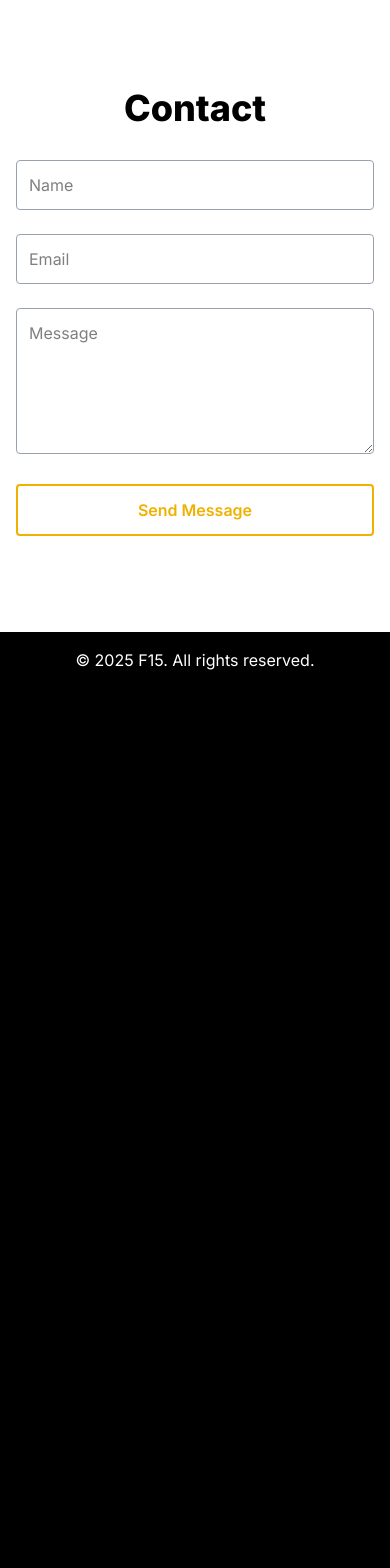
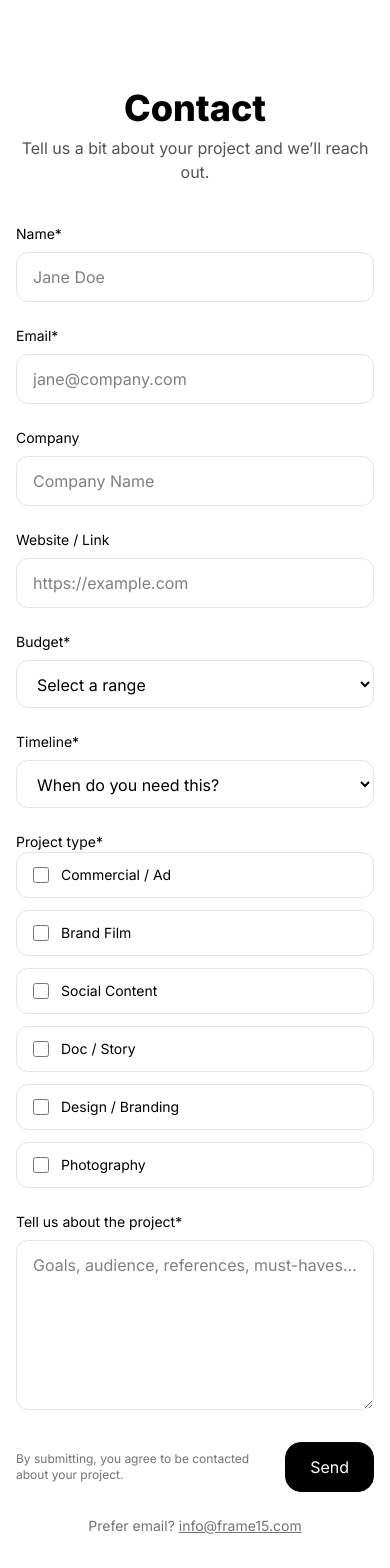
Before and after one commit to mattbajor1/Frame-15-Website, a React (Vite) app: page / in a window 390 px wide. Shown: the part 5460-7028 px from the top of the page. Before the commit the page ends 6148 px from the top, so only its background shows below. Built offline with nearby package versions, Linux system fonts and the light colour scheme.

Commit message:
Update: latest version

```diff
--- a/index.html
+++ b/index.html
@@ -7,18 +7,15 @@
     <title>Frame 15 | Cinematic Storytelling</title>
     <meta name="viewport" content="width=device-width, initial-scale=1" />
 
-    <!-- SEO -->
     <meta name="description" content="Frame 15 is a creative production studio delivering cinematic storytelling across film, design, and aerial visuals." />
     <meta name="keywords" content="Frame 15, video production, cinematography, photography, design, aerial, drone" />
 
-    <!-- Open Graph -->
     <meta property="og:type" content="website" />
     <meta property="og:title" content="Frame 15 | Cinematic Storytelling" />
     <meta property="og:description" content="Creative production studio delivering cinematic storytelling across film, design, and aerial visuals." />
     <meta property="og:url" content="https://your-domain.com/" />
     <meta property="og:image" content="https://your-domain.com/images/og-preview.jpg" />
 
-    <!-- Twitter -->
     <meta name="twitter:card" content="summary_large_image" />
     <meta name="twitter:title" content="Frame 15 | Cinematic Storytelling" />
     <meta name="twitter:description" content="Creative production studio delivering cinematic storytelling across film, design, and aerial visuals." />
@@ -28,6 +25,35 @@
   </head>
   <body class="bg-black">
     <div id="root"></div>
+
+    <form name="contact" method="POST" data-netlify="true" data-netlify-honeypot="bot-field" hidden>
+      <input type="hidden" name="form-name" value="contact" />
+
+      <input type="text" name="name" />
+      <input type="email" name="email" />
+      <input type="text" name="company" />
+      <input type="url" name="referenceUrl" />
+
+      <select name="budget">
+        <option>$0-$5k</option>
+        <option>$5k-$10k</option>
+        <option>$10k-$25k</option>
+        <option>$25k-$50k</option>
+        <option>$50k-$100k</option>
+        <option>$100k+</option>
+      </select>
+
+      <input type="checkbox" name="projectType[]" value="Commercial / Ad" />
+      <input type="checkbox" name="projectType[]" value="Brand Film" />
+      <input type="checkbox" name="projectType[]" value="Social Content" />
+      <input type="checkbox" name="projectType[]" value="Doc / Story" />
+      <input type="checkbox" name="projectType[]" value="Design / Branding" />
+      <input type="checkbox" name="projectType[]" value="Photography" />
+
+      <textarea name="message"></textarea>
+      <input name="bot-field" />
+    </form>
+
     <script type="module" src="/src/main.jsx"></script>
   </body>
 </html>
--- a/src/pages/Contact.jsx
+++ b/src/pages/Contact.jsx
@@ -1,22 +1,62 @@
 import React, { useState } from 'react';
 
 export default function Contact() {
-  const [status, setStatus] = useState(null);
+  const [status, setStatus] = useState({ type: '', message: '' });
+  const [submitting, setSubmitting] = useState(false);
+
+  const handleSubmit = async (e) => {
+    e.preventDefault();
+    setSubmitting(true);
+    setStatus({ type: '', message: '' });
+
+    const form = e.currentTarget;
+    const formData = new FormData(form);
+
+    // Netlify requires this hidden "form-name" to match the form's name.
+    formData.set('form-name', 'contact');
+
+    try {
+      const res = await fetch('/', {
+        method: 'POST',
+        headers: { 'Content-Type': 'application/x-www-form-urlencoded' },
+        body: new URLSearchParams(formData).toString(),
+      });
+
+      if (!res.ok) throw new Error(`Request failed: ${res.status}`);
+
+      form.reset();
+      setStatus({
+        type: 'success',
+        message: "Thanks—got it. We'll get back to you shortly.",
+      });
+    } catch (err) {
+      setStatus({
+        type: 'error',
+        message: 'Something went wrong. Mind trying again in a moment?',
+      });
+    } finally {
+      setSubmitting(false);
+    }
+  };
 
   return (
     <section id="contact" className="bg-white text-black py-24 px-4">
-      <h2 className="text-4xl font-bold text-center mb-8">Contact</h2>
+      <div className="max-w-3xl mx-auto">
+        <h2 className="text-4xl font-bold text-center mb-2">Contact</h2>
+        <p className="text-center text-neutral-600 mb-10">
+          Tell us a bit about your project and we’ll reach out.
+        </p>
 
-      {/* Netlify Forms: needs to be deployed on Netlify */}
         <form
           name="contact"
           method="POST"
           data-netlify="true"
           data-netlify-honeypot="bot-field"
-        className="max-w-xl mx-auto space-y-6"
-        onSubmit={() => setStatus('Message sent!')}
+          className="grid grid-cols-1 gap-6"
+          onSubmit={handleSubmit}
+          noValidate
         >
-        {/* Netlify hidden inputs */}
+          {/* Netlify hidden fields */}
           <input type="hidden" name="form-name" value="contact" />
           <p className="hidden">
             <label>
@@ -24,37 +64,168 @@ export default function Contact() {
             </label>
           </p>
 
+          <div className="grid grid-cols-1 md:grid-cols-2 gap-6">
+            <label className="flex flex-col gap-2">
+              <span className="text-sm font-medium">Name*</span>
+              <input
+                required
+                type="text"
+                name="name"
+                autoComplete="name"
+                className="w-full rounded-xl border border-neutral-200 px-4 py-3 focus:outline-none focus:ring-2 focus:ring-black"
+                placeholder="Jane Doe"
+              />
+            </label>
+
+            <label className="flex flex-col gap-2">
+              <span className="text-sm font-medium">Email*</span>
+              <input
+                required
+                type="email"
+                name="email"
+                autoComplete="email"
+                className="w-full rounded-xl border border-neutral-200 px-4 py-3 focus:outline-none focus:ring-2 focus:ring-black"
+                placeholder="jane@company.com"
+              />
+            </label>
+          </div>
+
+          <div className="grid grid-cols-1 md:grid-cols-2 gap-6">
+            <label className="flex flex-col gap-2">
+              <span className="text-sm font-medium">Company</span>
               <input
                 type="text"
-          name="name"
-          placeholder="Name"
+                name="company"
+                autoComplete="organization"
+                className="w-full rounded-xl border border-neutral-200 px-4 py-3 focus:outline-none focus:ring-2 focus:ring-black"
+                placeholder="Company Name"
+              />
+            </label>
+
+            <label className="flex flex-col gap-2">
+              <span className="text-sm font-medium">Website / Link</span>
+              <input
+                type="url"
+                name="referenceUrl"
+                className="w-full rounded-xl border border-neutral-200 px-4 py-3 focus:outline-none focus:ring-2 focus:ring-black"
+                placeholder="https://example.com"
+              />
+            </label>
+          </div>
+
+          <div className="grid grid-cols-1 md:grid-cols-2 gap-6">
+            <label className="flex flex-col gap-2">
+              <span className="text-sm font-medium">Budget*</span>
+              <select
                 required
-          className="w-full p-3 border border-gray-400 rounded focus:outline-none focus:border-yellow-500"
+                name="budget"
+                className="w-full rounded-xl border border-neutral-200 px-4 py-3 bg-white focus:outline-none focus:ring-2 focus:ring-black"
+                defaultValue=""
+              >
+                <option value="" disabled>
+                  Select a range
+                </option>
+                <option value="Under $5k">Under $5k</option>
+                <option value="$5k–$10k">$5k–$10k</option>
+                <option value="$10k–$25k">$10k–$25k</option>
+                <option value="$25k–$50k">$25k–$50k</option>
+                <option value="$50k–$100k">$50k–$100k</option>
+                <option value="$100k+">$100k+</option>
+              </select>
+            </label>
+
+            <label className="flex flex-col gap-2">
+              <span className="text-sm font-medium">Timeline*</span>
+              <select
+                required
+                name="timeline"
+                className="w-full rounded-xl border border-neutral-200 px-4 py-3 bg-white focus:outline-none focus:ring-2 focus:ring-black"
+                defaultValue=""
+              >
+                <option value="" disabled>
+                  When do you need this?
+                </option>
+                <option value="ASAP">ASAP</option>
+                <option value="2–4 weeks">2–4 weeks</option>
+                <option value="1–3 months">1–3 months</option>
+                <option value="Flexible">Flexible</option>
+              </select>
+            </label>
+          </div>
+
+          <fieldset className="grid grid-cols-1 gap-3">
+            <legend className="text-sm font-medium">Project type*</legend>
+            <div className="grid grid-cols-1 md:grid-cols-2 gap-3">
+              {[
+                'Commercial / Ad',
+                'Brand Film',
+                'Social Content',
+                'Doc / Story',
+                'Design / Branding',
+                'Photography',
+              ].map((label) => (
+                <label
+                  key={label}
+                  className="flex items-center gap-3 rounded-xl border border-neutral-200 px-4 py-3"
+                >
+                  {/* [] suffix allows multiple values */}
+                  <input
+                    type="checkbox"
+                    name="projectType[]"
+                    value={label}
+                    className="h-4 w-4"
+                    required={false} // we’ll rely on at least one being nice-to-have, not hard-required
                   />
-        <input
-          type="email"
-          name="email"
-          placeholder="Email"
+                  <span className="text-sm">{label}</span>
+                </label>
+              ))}
+            </div>
+          </fieldset>
+
+          <label className="flex flex-col gap-2">
+            <span className="text-sm font-medium">Tell us about the project*</span>
+            <textarea
               required
-          className="w-full p-3 border border-gray-400 rounded focus:outline-none focus:border-yellow-500"
+              name="message"
+              rows={6}
+              className="w-full rounded-xl border border-neutral-200 px-4 py-3 focus:outline-none focus:ring-2 focus:ring-black"
+              placeholder="Goals, audience, references, must-haves…"
             />
-        <textarea
-          name="message"
-          rows={5}
-          placeholder="Message"
-          required
-          className="w-full p-3 border border-gray-400 rounded focus:outline-none focus:border-yellow-500"
-        ></textarea>
+          </label>
 
+          <div className="flex items-center justify-between gap-4 pt-2">
+            <p className="text-xs text-neutral-500">
+              By submitting, you agree to be contacted about your project.
+            </p>
             <button
               type="submit"
-          className="w-full py-3 border-2 border-yellow-500 text-yellow-500 font-semibold rounded hover:bg-yellow-500 hover:text-black transition-colors"
+              disabled={submitting}
+              className="rounded-2xl border border-black bg-black px-6 py-3 text-white transition hover:translate-y-[-1px] hover:shadow-md disabled:opacity-60"
             >
-          Send Message
+              {submitting ? 'Sending…' : 'Send'}
             </button>
+          </div>
 
-        {status && <p className="text-green-600 text-center mt-4">{status}</p>}
+          {status.message && (
+            <div
+              className={`mt-3 rounded-xl px-4 py-3 text-sm ${
+                status.type === 'success'
+                  ? 'bg-green-50 text-green-700 border border-green-200'
+                  : 'bg-red-50 text-red-700 border border-red-200'
+              }`}
+            >
+              {status.message}
+            </div>
+          )}
         </form>
+
+        <p className="mt-6 text-center text-sm text-neutral-500">
+          Prefer email?{' '}
+          <a href="mailto:info@frame15.com" className="underline">
+            info@frame15.com
+          </a>
+        </p>
+      </div>
     </section>
   );
 }
```
Lines whose indentation alone changed are shown as unchanged.
